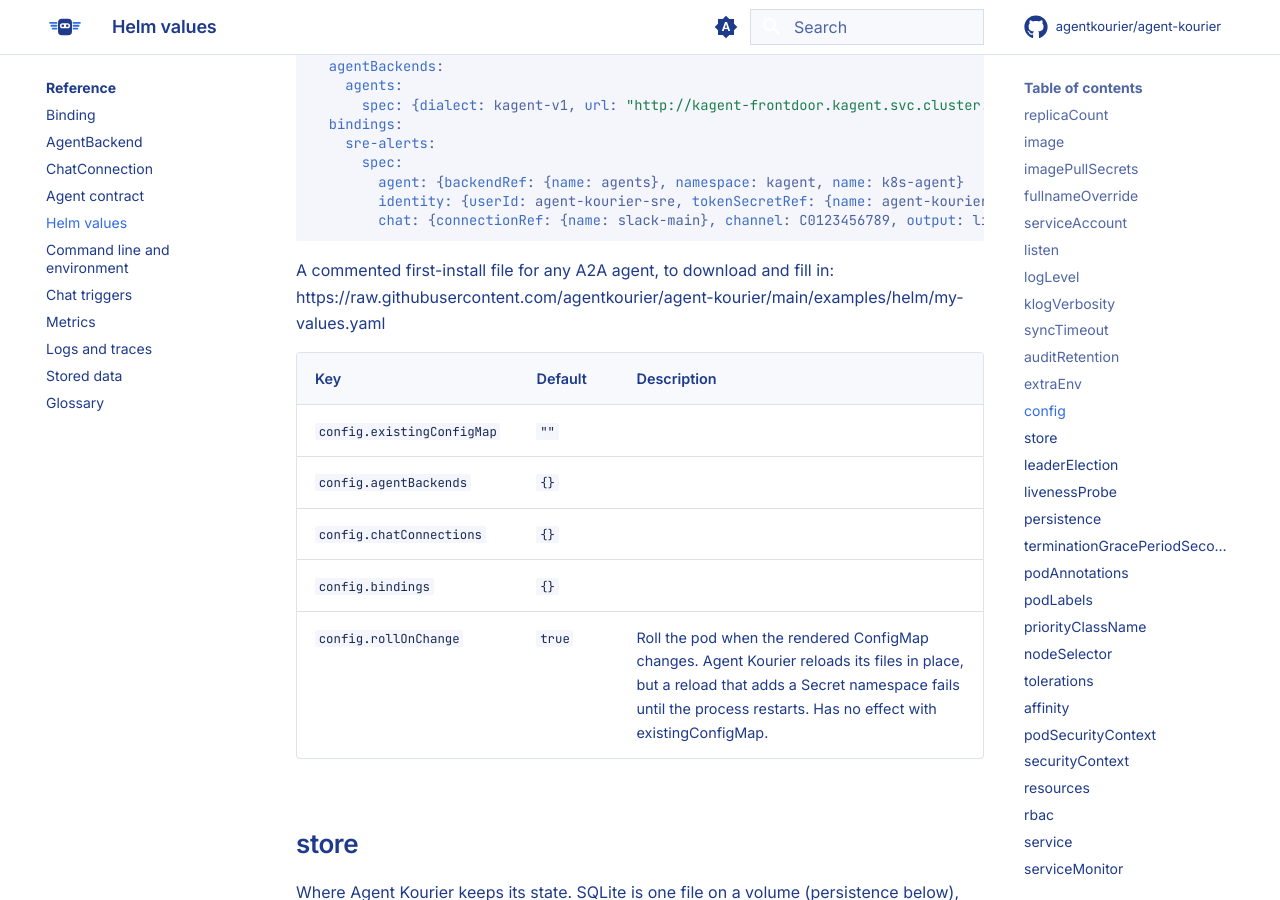
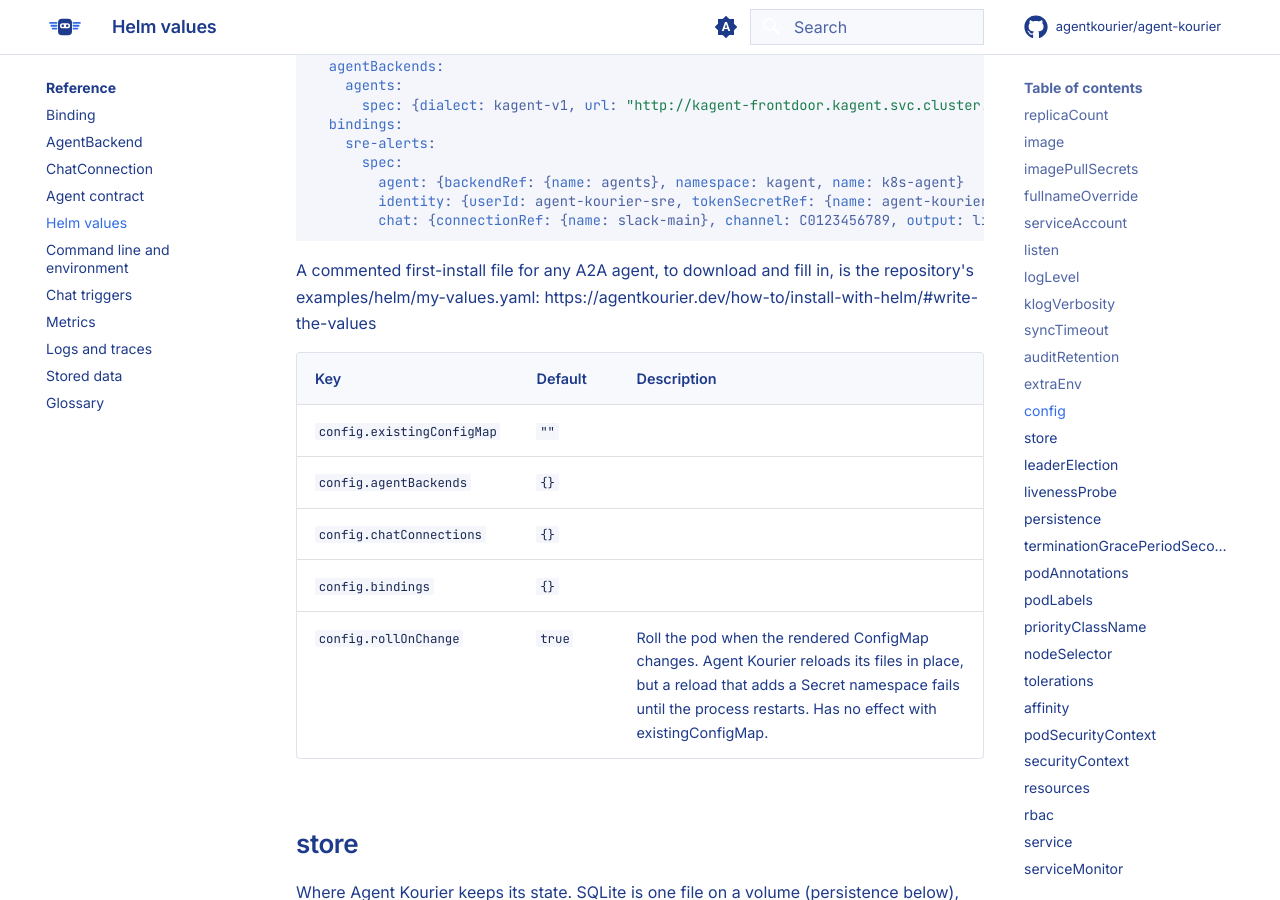
Before and after one commit to agentkourier/agent-kourier, an MkDocs documentation site: the page built from docs/reference/helm-values.md, in a window 1280 px wide and 900 px high, scrolled down 3886 px. Built offline with MkDocs 1.6.1 and Material for MkDocs 9.7.7, drawn with Linux system fonts in a browser that asks for light colours; comment, search, counter and statistics services are not loaded.

Commit message:
fix(docs): find release references without host regexes, and link the live guide
CodeQL flagged the image and chart patterns in contentcheck's release check
as unanchored host regexes. They only scan docs text, but the check now finds
those references as literal prefixes and matches just the version after them,
anchored, so no regex runs on a hostname.

values.yaml's comment linked the starter file's raw URL on main, which does
not exist until this pull request merges, so the docs link check failed on
the generated Helm values page. It now names the file and links the install
guide's section instead.

````diff
--- a/docs/reference/helm-values.md
+++ b/docs/reference/helm-values.md
@@ -99,7 +99,7 @@
         chat: {connectionRef: {name: slack-main}, channel: C0123456789, output: live, threadReplies: all, acknowledgment: {enabled: true}}  # the default; the platform's own reaction (Slack: hourglass_flowing_sand); set emoji to a bare reaction name to change it
 ```
 
-A commented first-install file for any A2A agent, to download and fill in: https://raw.githubusercontent.com/agentkourier/agent-kourier/main/examples/helm/my-values.yaml
+A commented first-install file for any A2A agent, to download and fill in, is the repository's examples/helm/my-values.yaml: https://agentkourier.dev/how-to/install-with-helm/#write-the-values
 
 | Key | Default | Description |
 |---|---|---|
````
Also changed, not shown: 3 other files.
